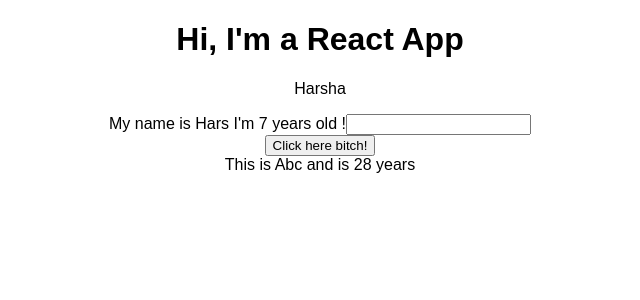
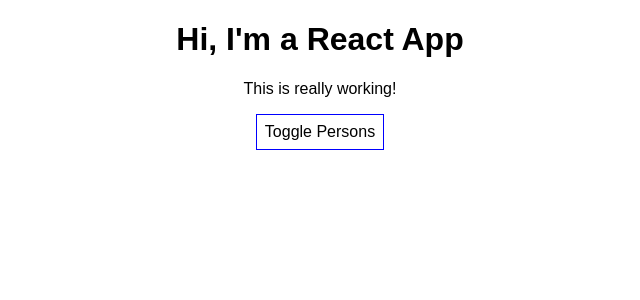
Before and after one commit to shriharshakumar/react-complete, a React (Create React App) app: page / in a window 1280 px wide. Shown: the top 300 px of the page, without its empty margins (320-960 px from the left). Built offline with nearby package versions, Linux system fonts and the light colour scheme.

Commit message:
Updated src/App.js to proper syntactical code

```diff
--- a/src/App.js
+++ b/src/App.js
@@ -1,45 +1,85 @@
 import React, { Component } from 'react';
-import logo from './logo.svg';
 import './App.css';
-import Person from './Person/Person'
+import Person from './Person/Person';
 
 class App extends Component {
   state = {
     persons: [
-      { name: "Abc", age: "28" }
-    ]
+      { name: 'Max', age: 28 },
+      { name: 'Manu', age: 29 },
+      { name: 'Stephanie', age: 26 }
+    ],
+    otherState: 'some other value',
+    showPersons: false
   }
 
-  switchButtonHandler = () => {
-    console.log("SwitchBTHld !");
-      this.setState( {
-        persons: [
-          { name: "Bcd", age: "29" }
-        ]
-      }
-    )
+  switchNameHandler = (newName) => {
+    // console.log('Was clicked!');
+    // DON'T DO THIS: this.state.persons[0].name = 'Maximilian';
+    this.setState({
+      persons: [
+        { name: newName, age: 28 },
+        { name: 'Manu', age: 29 },
+        { name: 'Stephanie', age: 27 }
+      ]
+    })
   }
 
   nameChangedHandler = (event) => {
     this.setState({
       persons: [
-        {name: event.target.value, age:"30"}
+        { name: 'Max', age: 28 },
+        { name: event.target.value, age: 29 },
+        { name: 'Stephanie', age: 26 }
       ]
     })
   }
 
+  togglePersonsHandler = () => {
+    const doesShow = this.state.showPersons;
+    this.setState({ showPersons: !doesShow });
+  }
+
   render() {
+    const style = {
+      backgroundColor: 'white',
+      font: 'inherit',
+      border: '1px solid blue',
+      padding: '8px',
+      cursor: 'pointer'
+    };
+
+    let persons = null;
+
+    if (this.state.showPersons) {
+      persons = (
+        <div>
+          <Person
+            name={this.state.persons[0].name}
+            age={this.state.persons[0].age} />
+          <Person
+            name={this.state.persons[1].name}
+            age={this.state.persons[1].age}
+            click={this.switchNameHandler.bind(this, 'Max!')}
+            changed={this.nameChangedHandler} >My Hobbies: Racing</Person>
+          <Person
+            name={this.state.persons[2].name}
+            age={this.state.persons[2].age} />
+        </div>
+      );
+    }
+
     return (
       <div className="App">
         <h1>Hi, I'm a React App</h1>
-        <p>Harsha </p>
-        <Person name="Hars" age="7" changed={this.nameChangedHandler} />
-        <button onClick={this.switchButtonHandler}> Click here bitch! </button>
-        <div>This is {this.state.persons[0].name} and is {this.state.persons[0].age} years </div>
+        <p>This is really working!</p>
+        <button
+          style={style}
+          onClick={this.togglePersonsHandler}>Toggle Persons</button>
+        {persons}
       </div>
     );
-
-    //React.createElement('div', { className: 'App' }, React.createElement('h1', { className: 'App' }, 'Hi, I\'m a React App'))
+    // return React.createElement('div', {className: 'App'}, React.createElement('h1', null, 'Does this work now?'));
   }
 }
 
```
